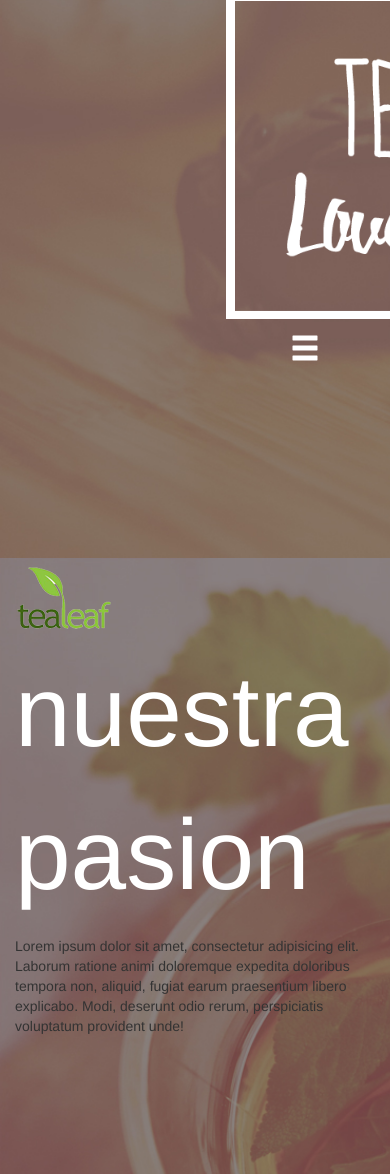
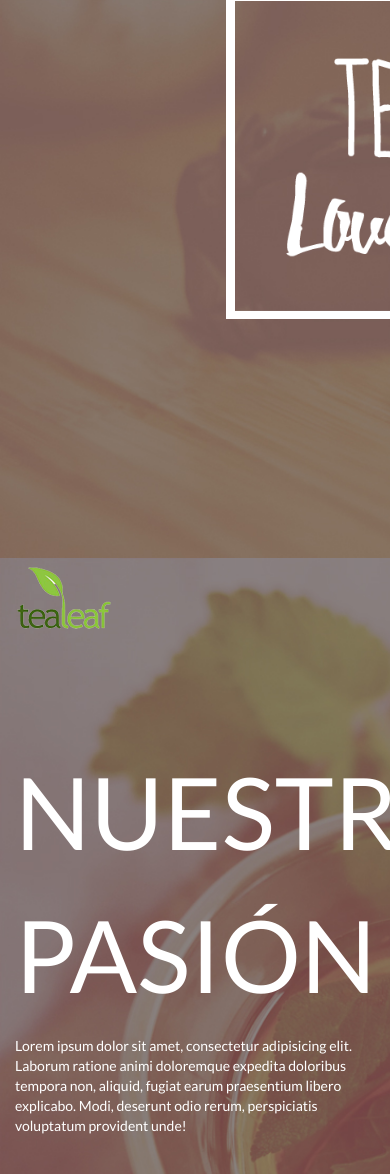
Before and after one commit to simonaulloa/tea-lover-opcional, a plain HTML site: page index.html in a window 390 px wide. Shown: the part 286-1460 px from the top of the page. Drawn offline with nearby package versions, Linux system fonts and the light colour scheme.

Commit message:
algo de arreglo en responsive

```diff
--- a/assets/style.css
+++ b/assets/style.css
@@ -9,6 +9,7 @@ gris texto: #626262;
 div{
 	margin: 0 auto !important;
 	padding: 0;
+	font-family: 'Lato', sans-serif;
 }
 .container{
 	width: 100%;
@@ -19,6 +20,9 @@ div{
 }
 /*parte 1*/
 #hambur{
+	margin-top: 100px;
+	z-index: 1; /* para ver la posicion ponerlo arriba o abajo de algun elemento*/
+	position: fixed;
 	float: right;
 	font-size: 30px;
 	color: white;
@@ -53,6 +57,9 @@ div{
 	background-image: url("img/fondo-about.jpg");
 	height: 100vh;
 	background-size: cover;
+}
+.texto-pequeno{
+	color: white;
 }
 /*parte 4*/
 .texto{
@@ -131,6 +138,7 @@ h3{
 
 /*parte 6*/
 .texto-grande{
+	margin-top: 100px;
 	color: white;
 	font-size: 100px;
 }
--- a/index.html
+++ b/index.html
@@ -10,6 +10,8 @@
 	<title>Tea lovers</title>
 	<!-- Bootstrap CDN CSS -->
 	<link rel="stylesheet" href="https://maxcdn.bootstrapcdn.com/bootstrap/3.3.7/css/bootstrap.min.css" integrity="sha384-BVYiiSIFeK1dGmJRAkycuHAHRg32OmUcww7on3RYdg4Va+PmSTsz/K68vbdEjh4u" crossorigin="anonymous">
+	<!-- google Font -->
+	<link href="https://fonts.googleapis.com/css?family=Lato" rel="stylesheet">
 	<!-- Fontawesome -->
 	<script src="https://use.fontawesome.com/d2c9b2c5c1.js"></script>
 	<!-- Link mi CSS -->
@@ -41,8 +43,8 @@
 			</div>
 		    <div class="col-md-4">
 
-		    	<p class="texto-grande">nuestra pasion</p>
-		    	<p>Lorem ipsum dolor sit amet, consectetur adipisicing elit. Laborum ratione animi doloremque expedita doloribus tempora non, aliquid, fugiat earum praesentium libero explicabo. Modi, deserunt odio rerum, perspiciatis voluptatum provident unde!</p>
+		    	<p class="texto-grande">NUESTRA PASIÓN</p>
+		    	<p class="texto-pequeno">Lorem ipsum dolor sit amet, consectetur adipisicing elit. Laborum ratione animi doloremque expedita doloribus tempora non, aliquid, fugiat earum praesentium libero explicabo. Modi, deserunt odio rerum, perspiciatis voluptatum provident unde!</p>
 		    </div>
 		</div>
 	</div>
@@ -92,9 +94,11 @@
 	</div>
 	<div class="container preguntas-te">
 		<div class="row">
-		    <div class="col-md-12 texto-grande">
+			 <div class="col-md-3 texto-grande">
 		    	<img src="assets/img/logo.png" alt="">
-		    	<p class="texto-grande">PREGUNTAS SOBRE EL TÉ</p>
+		    </div>
+		    <div class="col-md-9 texto-grande">
+		    	<p class="texto-grande">PREGUNTAS<br>SOBRE EL TÉ</p>
 		    </div>
 		</div>
 	</div>
@@ -150,8 +154,10 @@
 	</div>
 	<div class="container">
 		<div class="row">
-		    <div class="col-md-12 los-campos">
+			<div class="col-md-4 los-campos">
 		    	<img src="assets/img/logo.png" alt="">
+		    </div>
+		    <div class="col-md-8 los-campos">
 		    	<p  class="texto-grande">Los campos</p>
 		    </div>
 		</div>
```
